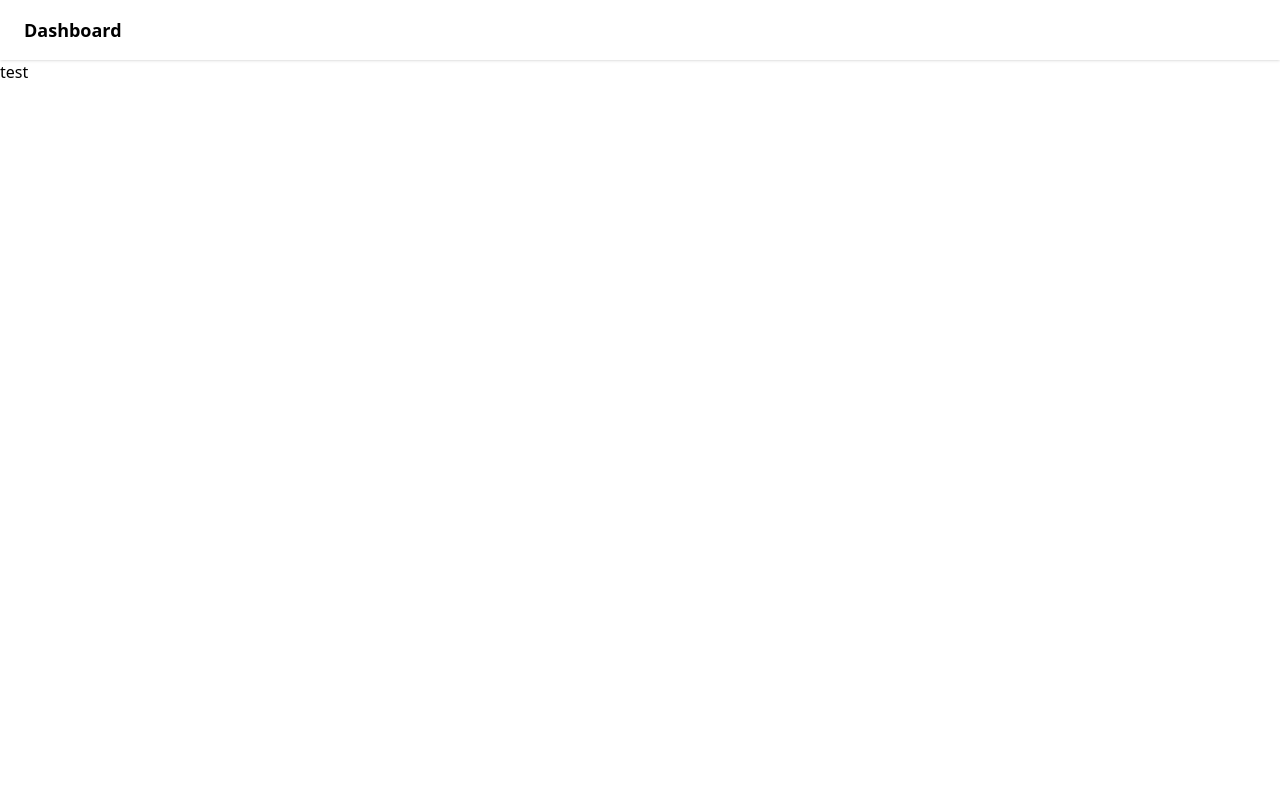
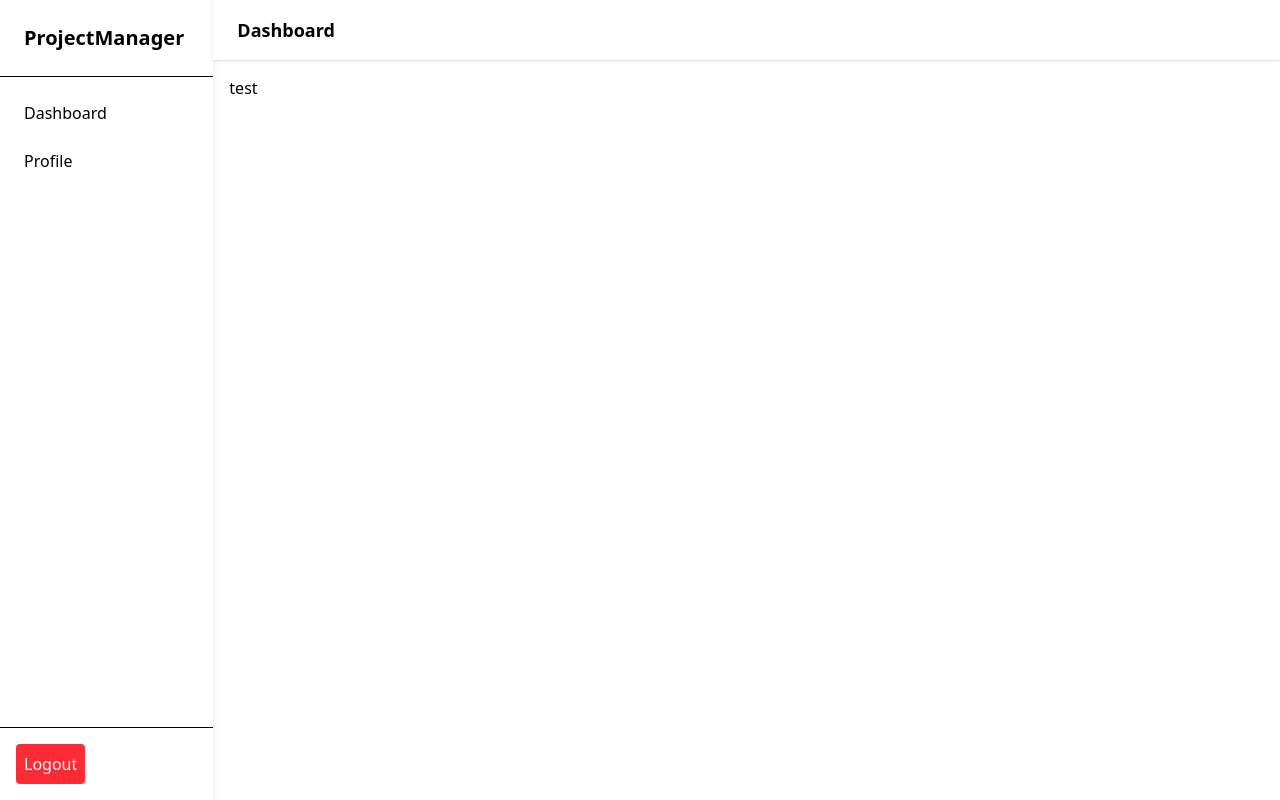
Before and after one commit to martuafernando/exercise-project-management, a React (Vite) app: page / in a window 1280 px wide. Built offline with nearby package versions, Linux system fonts and the light colour scheme.

Commit message:
fix: fix layout design

```diff
--- a/src/components/Header.tsx
+++ b/src/components/Header.tsx
@@ -1,6 +1,10 @@
-export function Header() {
+export interface HeaderProps {
+	className?: string
+}
+
+export function Header(props: Readonly<HeaderProps>) {
 	return (
-		<header className="bg-white shadow px-6 py-4">
+		<header className={props.className}>
 			<div className="text-lg font-semibold">Dashboard</div>
 		</header>
 	);
--- /dev/null
+++ b/src/components/Sidebar.tsx
@@ -0,0 +1,28 @@
+import { Link } from "react-router-dom";
+
+export interface SidebarProps {
+  className?: string;
+}
+
+export function Sidebar(props: Readonly<SidebarProps>) {
+	return (
+		<aside className={`flex flex-col justify-between ${props.className}`}>
+			<div>
+				<div className="p-6 font-bold text-xl border-b">ProjectManager</div>
+
+				<nav className="flex flex-col p-4 space-y-2">
+					<Link to="/" className="hover:bg-gray-100 p-2 rounded">
+						Dashboard
+					</Link>
+					<Link to="/profile" className="hover:bg-gray-100 p-2 rounded">
+						Profile
+					</Link>
+				</nav>
+			</div>
+
+			<div className="p-4 border-t">
+				<button type="button" className="bg-red-500 text-white p-2 rounded">Logout</button>
+			</div>
+		</aside>
+	);
+}
--- a/src/index.css
+++ b/src/index.css
@@ -1 +1,8 @@
 @import "tailwindcss";
+
+@layer base {
+  html, body, #root {
+    min-width: 100vw;
+    min-height: 100vh;
+  }
+}
--- a/src/layouts/BaseLayout.tsx
+++ b/src/layouts/BaseLayout.tsx
@@ -1,11 +1,17 @@
 import { Outlet } from "react-router-dom";
 import { Header } from "../components/Header";
+import { Sidebar } from "../components/Sidebar";
 
 export function BaseLayout() {
 	return (
-		<>
-			<Header />
-			<Outlet />
-		</>
+		<div className="flex">
+			<Sidebar className="w-64 bg-white shadow-lg h-screen" />
+			<div className="w-full">
+				<Header className="bg-white shadow px-6 py-4 z-50 relative" />
+				<main className="w-full p-4">
+					<Outlet />
+				</main>
+			</div>
+		</div>
 	);
 }
```
